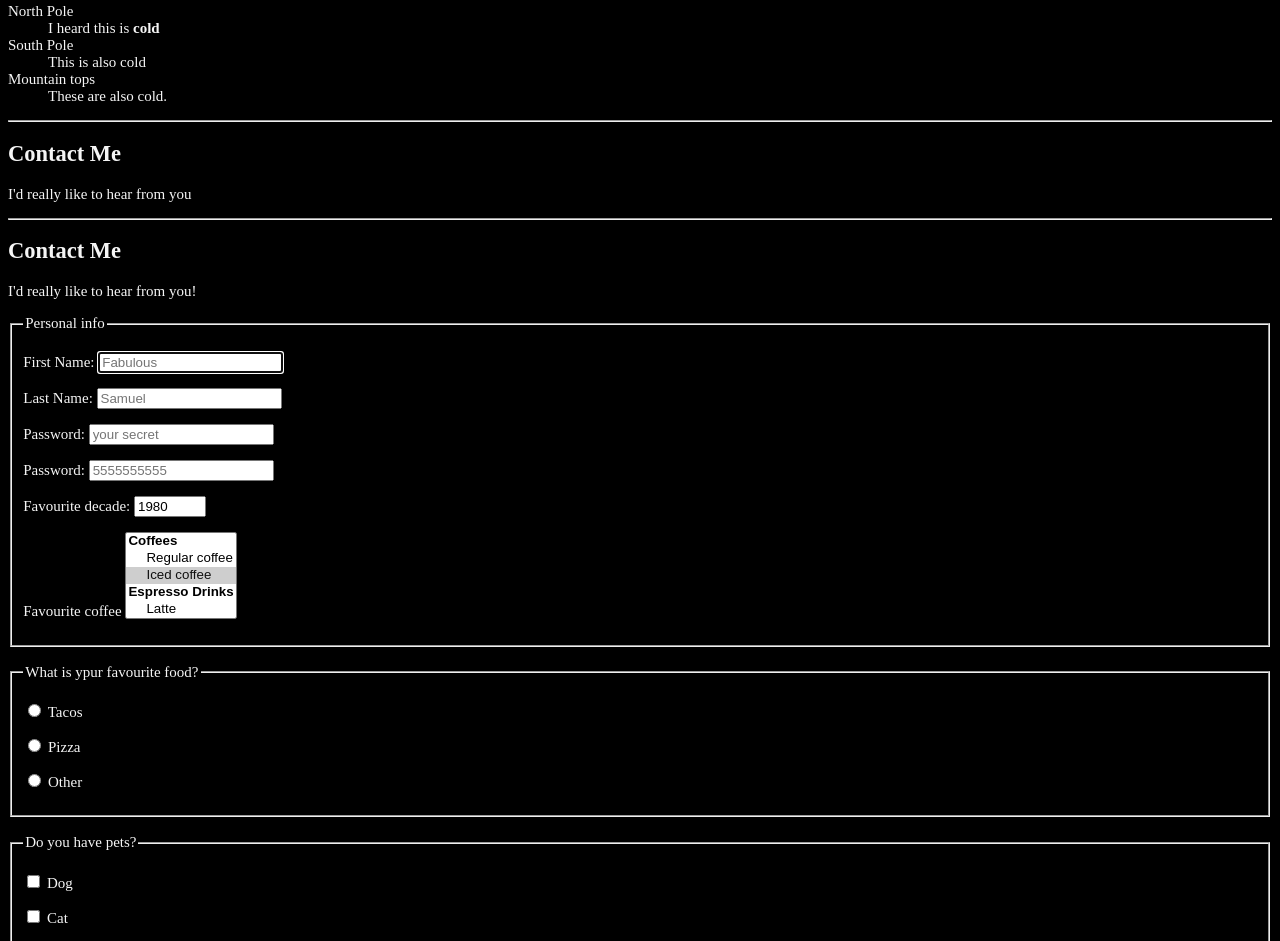
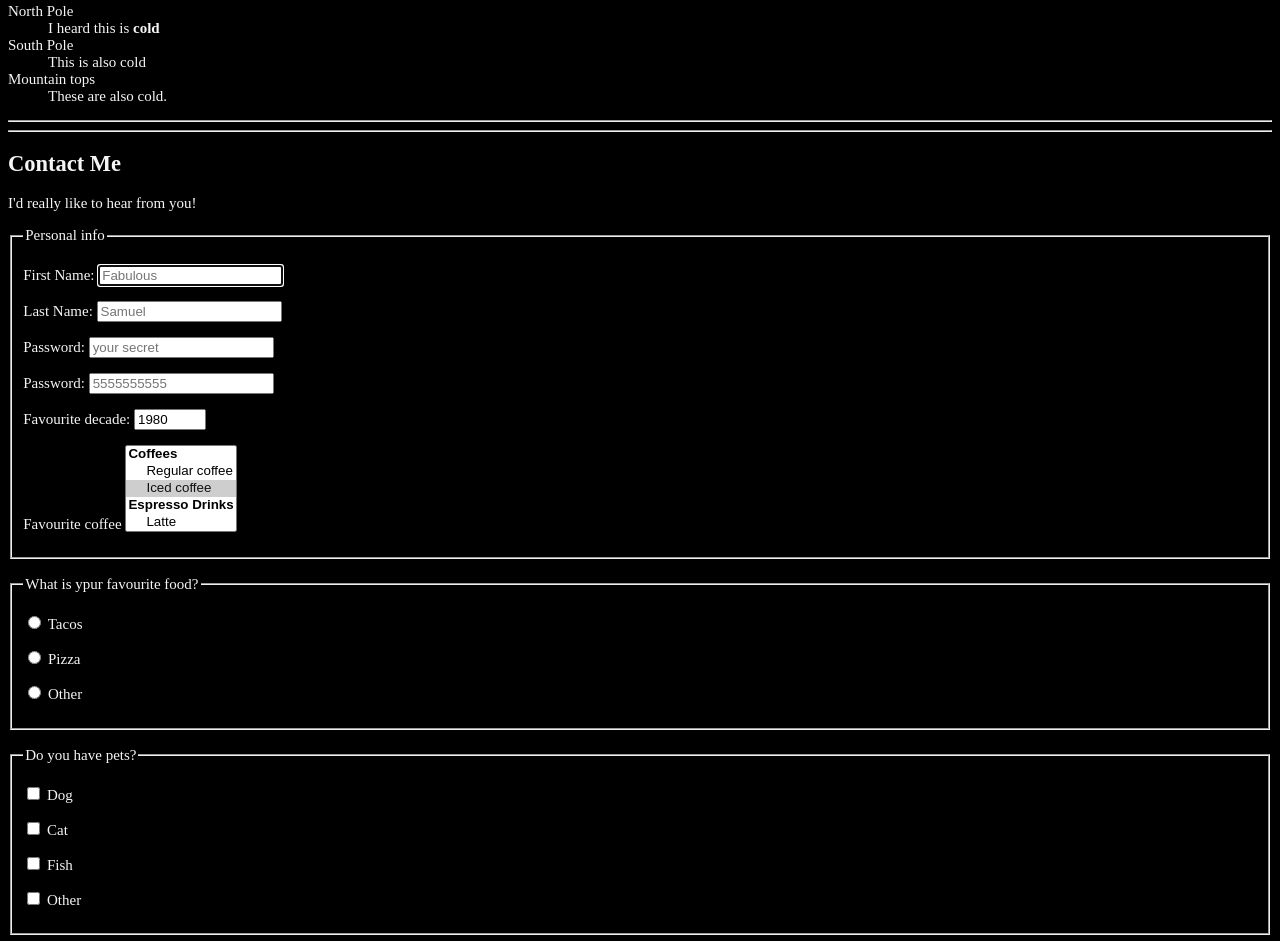
Before and after one commit to Fabulous9999/myfirstwebpage.github.io, a plain HTML site: page index.html in a window 1280 px wide. Shown: the part 1229-2170 px from the top of the page. Drawn offline with Linux system fonts and the light colour scheme.

Commit message:
Update index.html

```diff
--- a/index.html
+++ b/index.html
@@ -5,6 +5,7 @@
         <meta charset="UTF-8">
         <meta name="author" content="Adesanya Adetunji">
         <meta name="desription" content="This page contains all thethings I am learning to create on html">
+        <meta name="viewport" content="width=device-width, initial-scale=1.0">
         <title>My First Web Page</title>
         <link rel="icon" href="html5.png" type="image/x-icon">
         <link rel="stylesheet" href="main.css">
@@ -166,13 +167,6 @@
 
         <hr>
 
-        <article id="contact">
-            <h2>Contact Me</h2>
-            <p>I'd really like to hear from you</p>
-
-            <form action=""></form>
-        </article>
-
     <hr>
 
     <article id="contact">
```
